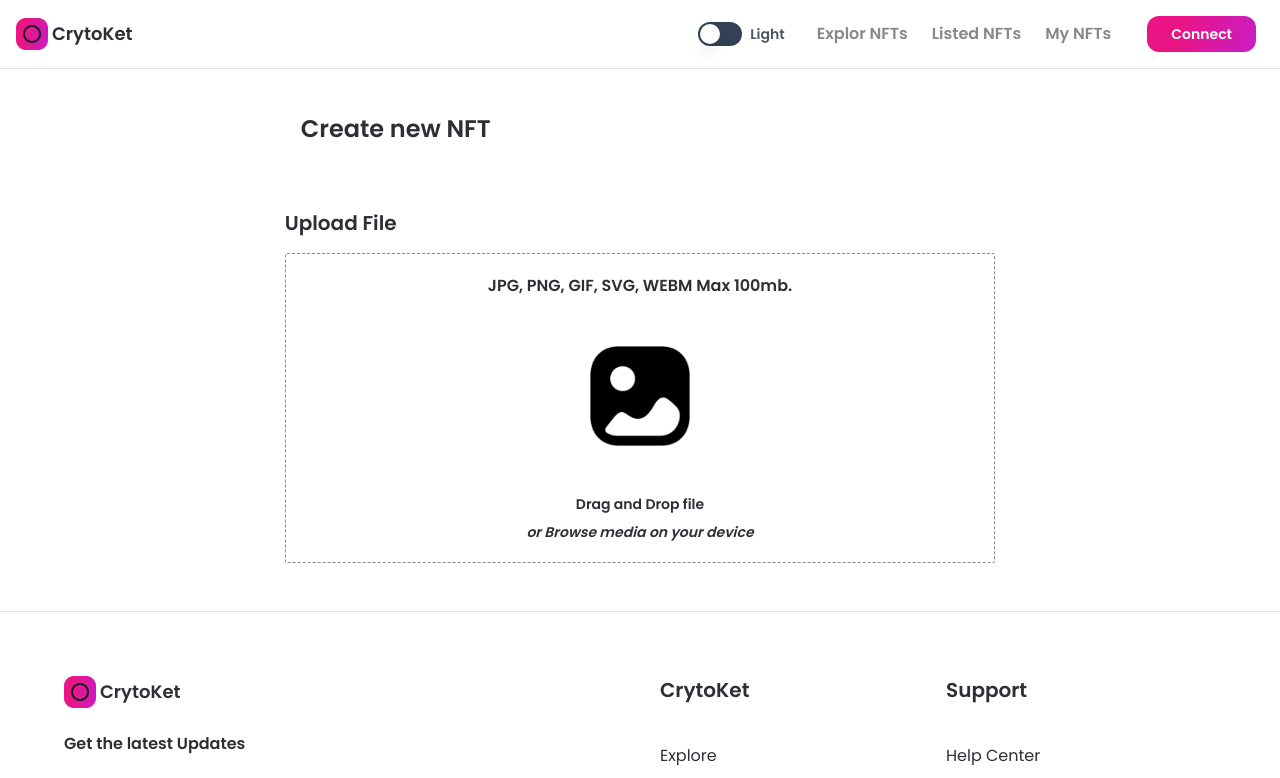
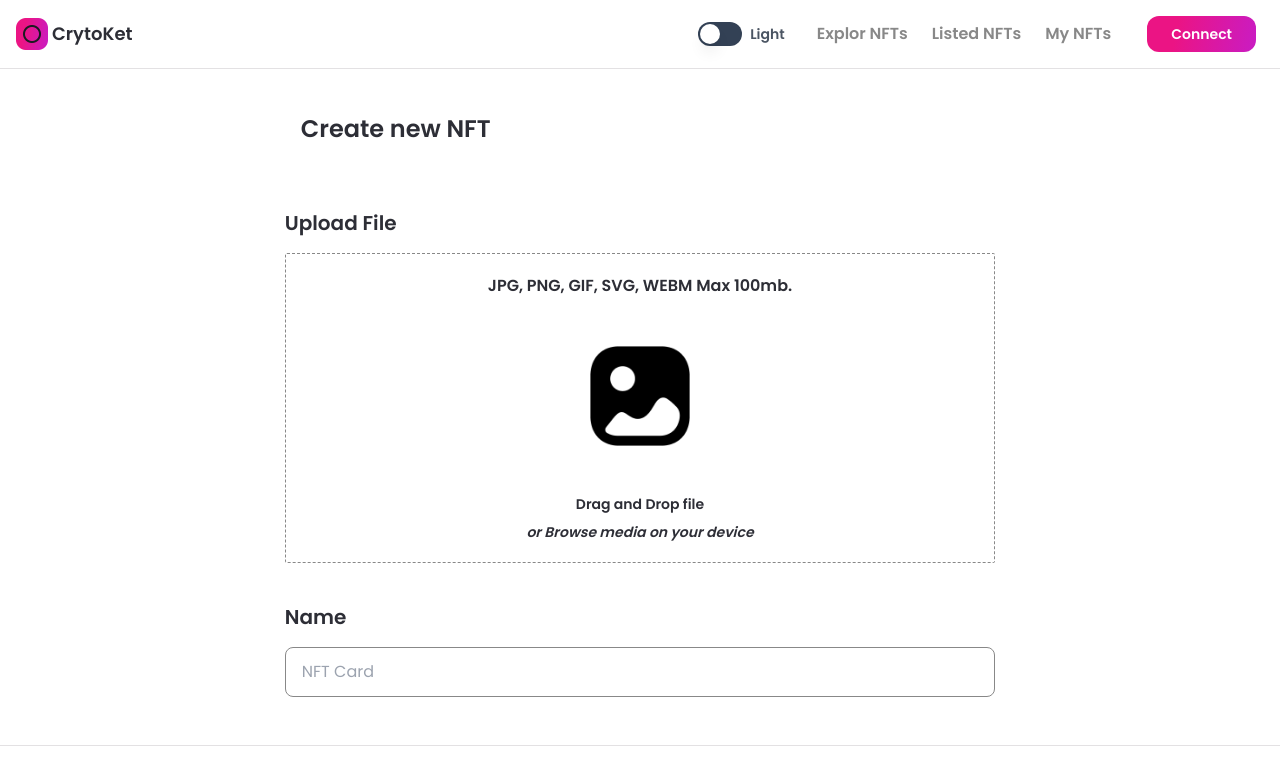
Before and after one commit to QuyetTV1991/nft-marketplace, a Next.js app: page /create-nft in a window 1280 px wide. Shown: the top 778 px of the page. Built offline with nearby package versions, Linux system fonts and the light colour scheme.

Commit message:
commit Form Input UI

```diff
--- /dev/null
+++ b/components/shared/Input.tsx
@@ -0,0 +1,30 @@
+import React from "react";
+
+interface InputProps {
+  inputType: string;
+  title: string;
+  placeholder: string;
+  handleClick: () => void;
+}
+
+const Input = ({ inputType, title, placeholder, handleClick }: InputProps) => {
+  return (
+    <div className="mt-10 w-full">
+      <label
+        className="font-poppins text-xl font-semibold text-nft-black-1 dark:text-white"
+        htmlFor={title}
+      >
+        {title}
+      </label>
+      <input
+        className="mt-4 w-full rounded-lg border border-nft-gray-2 bg-white px-4 py-3 font-poppins text-base text-nft-gray-2 outline-none dark:border-nft-black-1 dark:bg-nft-black-1 dark:text-white"
+        placeholder={placeholder}
+        onChange={handleClick}
+        id={title}
+        name={title}
+      />
+    </div>
+  );
+};
+
+export default Input;
--- a/components/shared/forms/UploadForm.tsx
+++ b/components/shared/forms/UploadForm.tsx
@@ -4,6 +4,7 @@
 import Image from "next/image";
 import React, { useCallback, useMemo, useState } from "react";
 import { useDropzone } from "react-dropzone";
+import Input from "../Input";
 
 const UploadForm = () => {
   const [fileUrl, setFileUrl] = useState(null);
@@ -33,14 +34,14 @@ const UploadForm = () => {
 
   return (
     <>
-      <label
-        className="font-poppins text-xl font-semibold text-nft-black-1 dark:text-white"
-        htmlFor="fileUpload"
-      >
-        Upload File
-      </label>
       <div className="mt-4">
-        <div {...getRootProps()} className={`${filestyle} cursor-pointer`}>
+        <label
+          className="font-poppins text-xl font-semibold text-nft-black-1 dark:text-white"
+          htmlFor="fileUpload"
+        >
+          Upload File
+        </label>
+        <div {...getRootProps()} className={`${filestyle} mt-4 cursor-pointer`}>
           <input {...getInputProps()} id="fileUpload" name="fileUpload" />
 
           <div className="flexCenter flex-col text-center">
@@ -78,6 +79,13 @@ const UploadForm = () => {
           </aside>
         )}
       </div>
+
+      <Input
+        inputType="input"
+        title="Name"
+        placeholder="NFT Card"
+        handleClick={() => {}}
+      />
     </>
   );
 };
```
